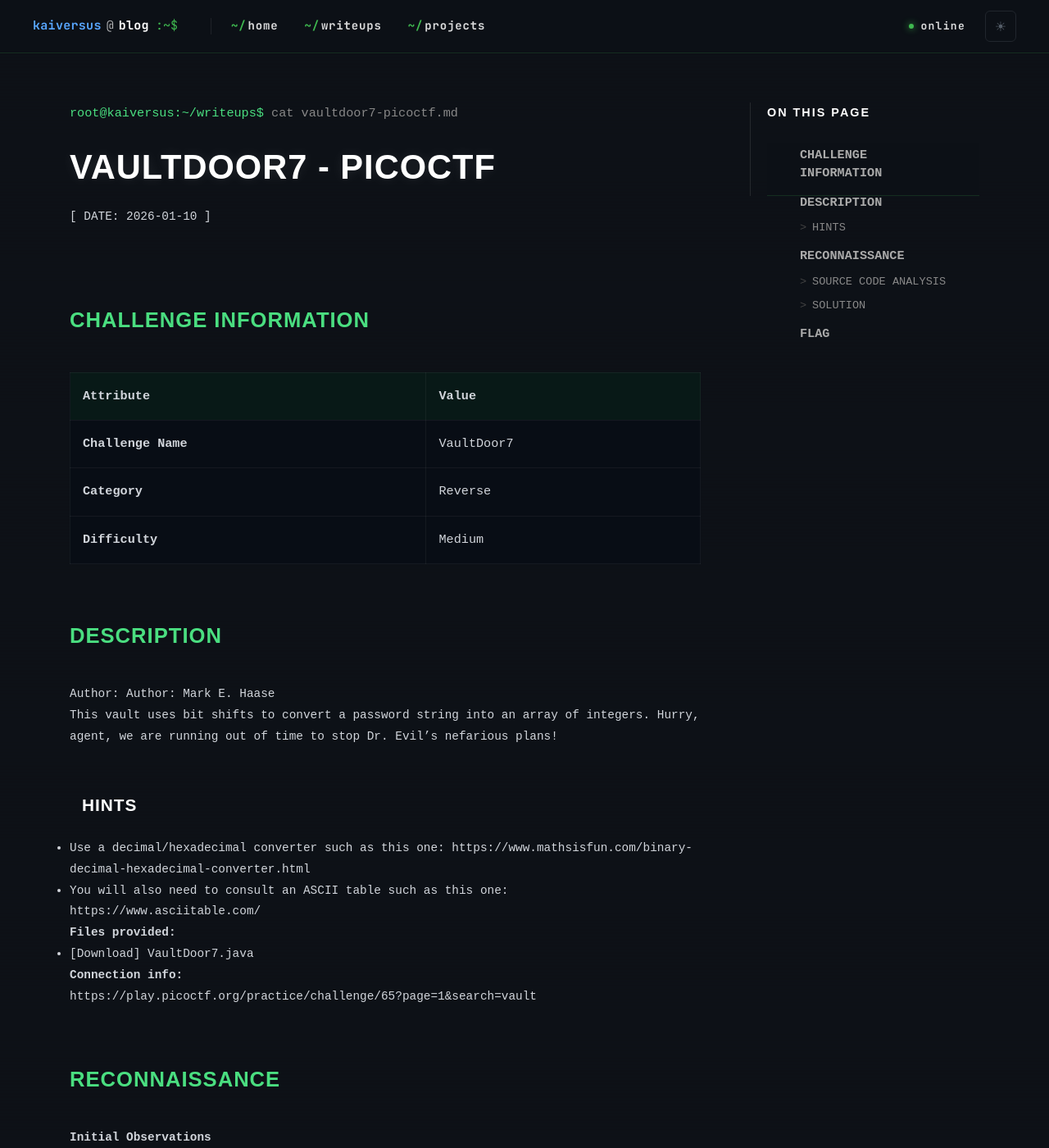
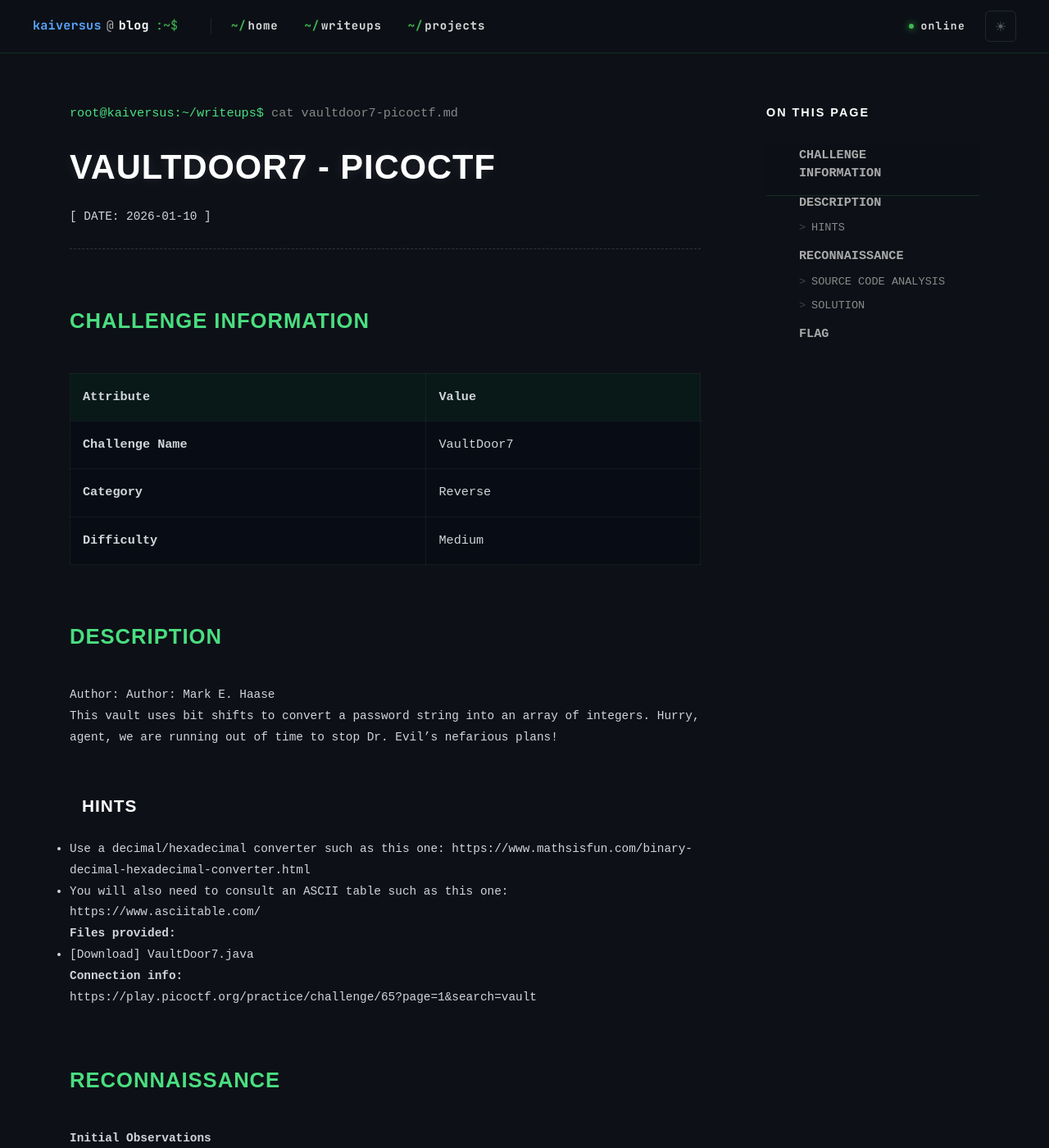
Before and after one commit to kaiversus/kaiversus.github.io, a Jekyll site: the page built from _writeups/vault-door-7_pico/vault-door-7_pico.md, in a window 1280 px wide and 1400 px high. Shown: the whole window at 82% size. Built offline with Jekyll 4.4.1, drawn with Linux system fonts in a browser that asks for light colours.

Commit message:
Update style.css

```diff
--- a/assets/css/style.css
+++ b/assets/css/style.css
@@ -436,6 +436,7 @@
 
 .writeup-header {
     margin-bottom: 50px;
+    border-bottom: 1px dashed rgba(255,255,255,0.15);
     padding-bottom: 25px;
 }
 
@@ -607,7 +608,6 @@
 }
 
 .toc-wrapper {
-    border-left: 1px solid rgba(255,255,255,0.1);
     padding-left: 20px;
     text-align: left !important; /* Ép căn trái toàn bộ */
 }
@@ -635,13 +635,15 @@
     display: block !important; /* Ép xuống dòng */
     width: 100%;
     color: #888;
+    /* Xóa triệt để đường kẻ ngang */
     text-decoration: none !important;
+    border: none !important;
+    border-bottom: none !important;
     font-size: 0.95rem;
     font-family: 'Courier New', monospace;
     transition: all 0.2s;
     line-height: 1.4;
     position: relative;
-    border: none !important;
 }
 
 .toc-link:hover {
```
